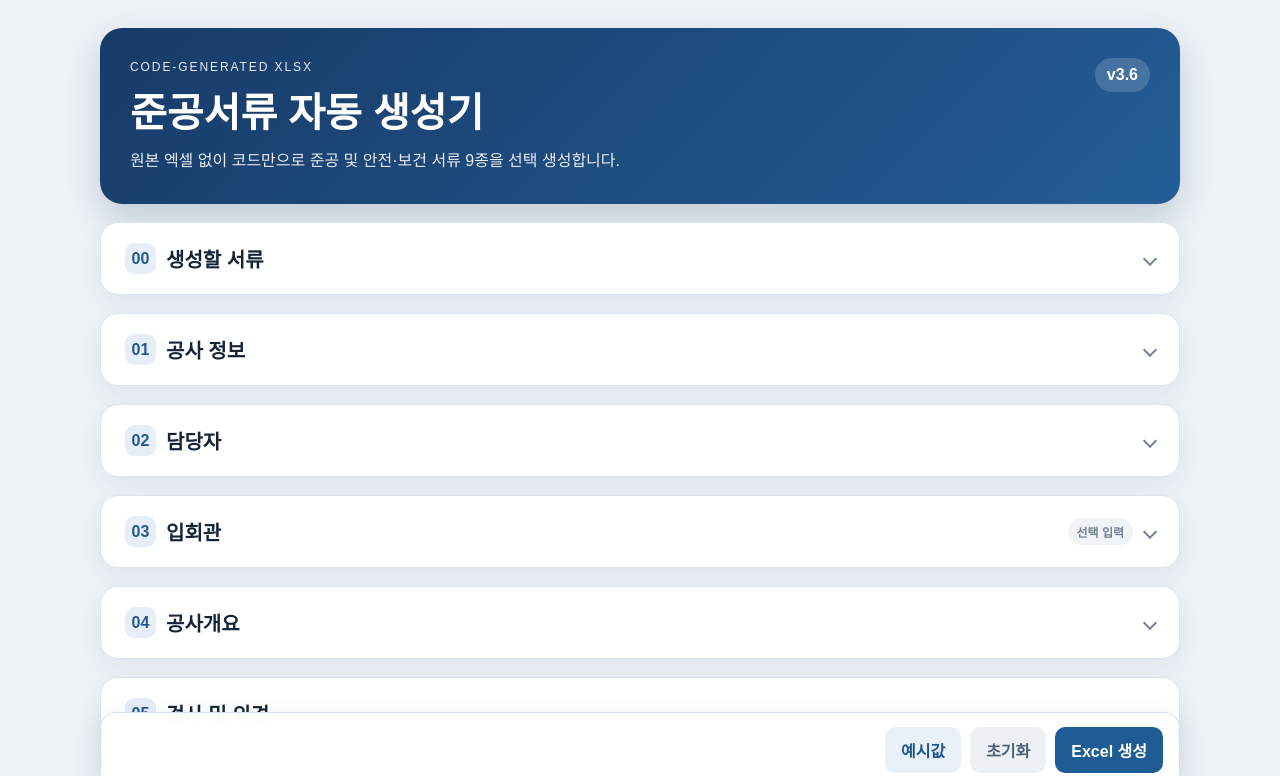
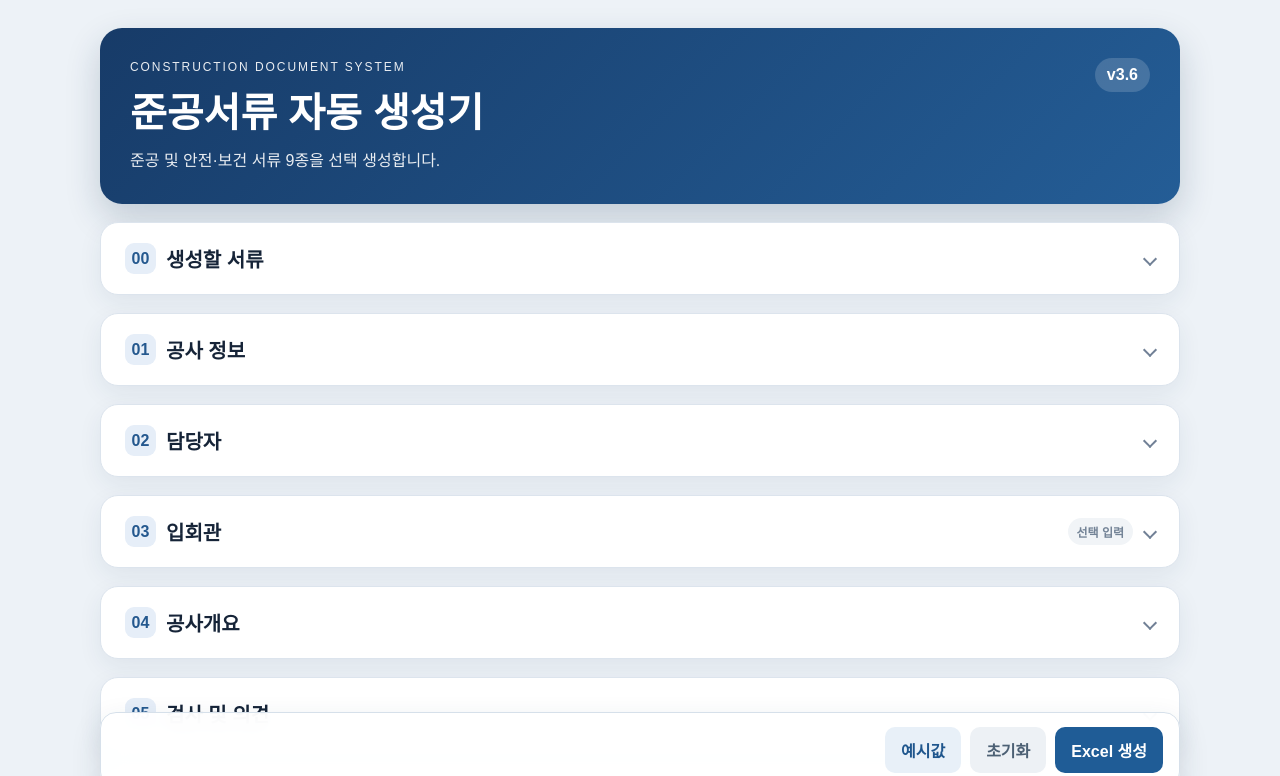
Before and after one commit to raspquantic-lab/report-auto, a plain HTML site: page index.html in a window 1280 px wide. Shown: the top 776 px of the page. Drawn offline with nearby package versions, Linux system fonts and the light colour scheme.

Commit message:
Update index.html

```diff
--- a/index.html
+++ b/index.html
@@ -10,9 +10,9 @@
 <main class="app">
   <header class="hero">
     <div>
-      <p class="eyebrow">CODE-GENERATED XLSX</p>
+      <p class="eyebrow">CONSTRUCTION DOCUMENT SYSTEM</p>
       <h1>준공서류 자동 생성기</h1>
-      <p>원본 엑셀 없이 코드만으로 준공 및 안전·보건 서류 9종을 선택 생성합니다.</p>
+      <p>준공 및 안전·보건 서류 9종을 선택 생성합니다.</p>
     </div>
     <span class="version">v3.6</span>
   </header>
```
